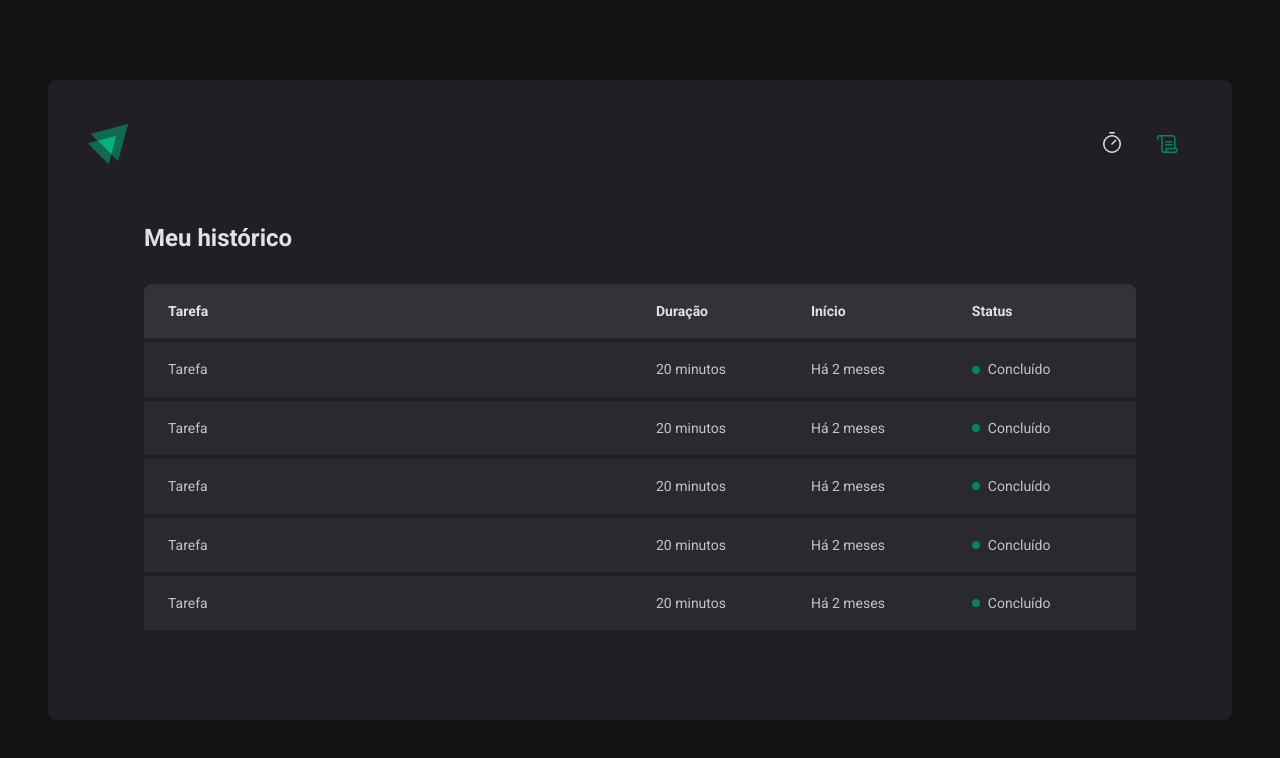
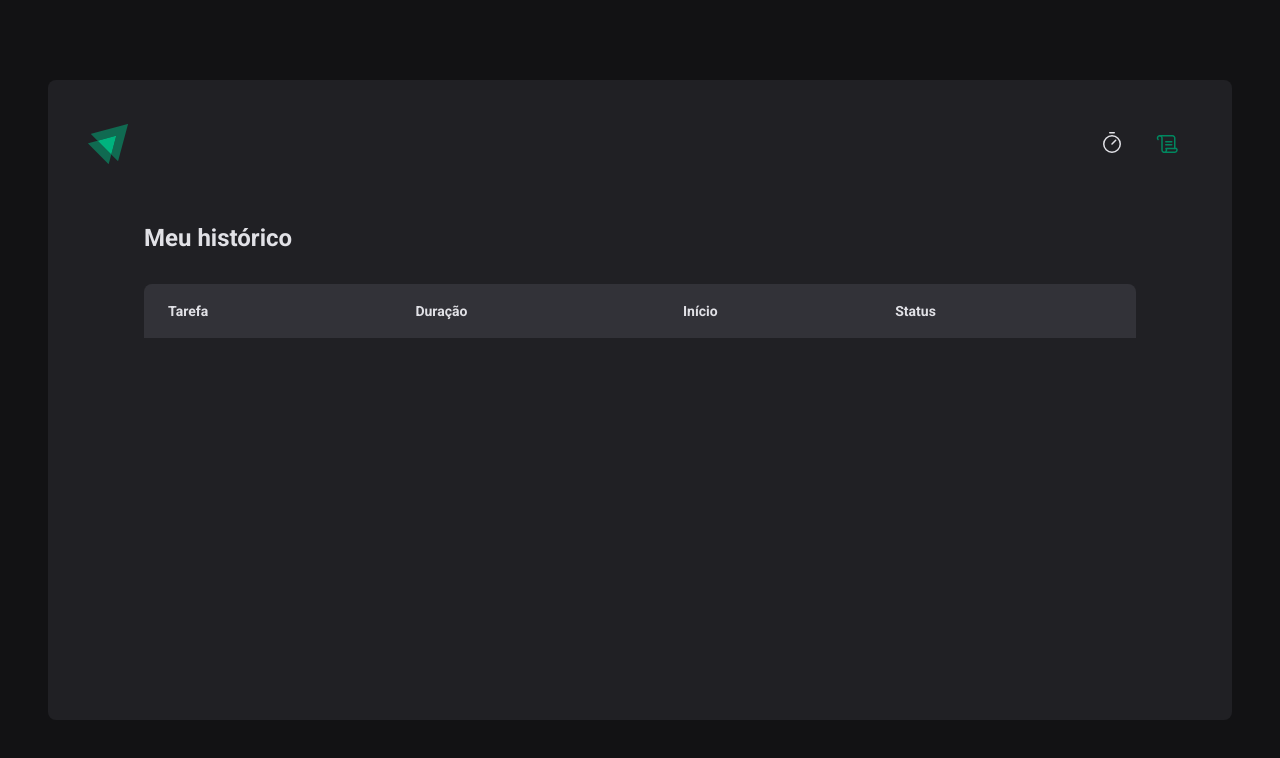
Before and after one commit to PeZunino/02-rocketseat-ignite-react-class-Timer, a React (Vite) app: page /history in a window 1280 px wide. Shown: the top 758 px of the page. Built offline with nearby package versions, Linux system fonts and the light colour scheme.

Commit message:
functional history

```diff
--- a/src/App.tsx
+++ b/src/App.tsx
@@ -3,11 +3,15 @@ import { defaultTheme } from "./styles/themes/default";
 import { GlobalStyle } from "./styles/global";
 import { Router } from "./Router";
 import { BrowserRouter } from "react-router-dom";
+import { TaskContextProvider } from "./context/TasksContext";
+
 export function App() {
   return (
     <ThemeProvider theme={defaultTheme}>
       <BrowserRouter>
-        <Router />
+        <TaskContextProvider>
+          <Router />
+        </TaskContextProvider>
       </BrowserRouter>
       <GlobalStyle />
     </ThemeProvider>
--- /dev/null
+++ b/src/context/TasksContext.tsx
@@ -0,0 +1,101 @@
+import { createContext, ReactNode, useState } from "react";
+
+interface CreateTaskData {
+  description: string;
+  minutesAmount: number;
+}
+interface ITask {
+  id: string;
+  description: string;
+  minuteAmount: number;
+  startDate: Date;
+  interruptedDate?: Date;
+  finishedDate?: Date;
+}
+
+interface TaskContextType {
+  tasks: ITask[];
+  activeTask: ITask | undefined;
+  activeTaskId: string | null;
+  amountSecondsPassed: number;
+  markCurrentTaskAsFinished: () => void;
+  setSecondsPassed: (seconds: number) => void;
+  createNewTask: (data: CreateTaskData) => void;
+  interruptCurrentTask: () => void;
+}
+
+export const TasksContext = createContext({} as TaskContextType);
+
+interface TasksContextProviderProps {
+  children: ReactNode;
+}
+
+export function TaskContextProvider({ children }: TasksContextProviderProps) {
+  const [tasks, setTasks] = useState<ITask[]>([]);
+  const [activeTaskId, setActiveTaskId] = useState<string | null>(null);
+  const [amountSecondsPassed, setAmountSecondsPassed] = useState(0);
+
+  const activeTask = tasks.find((task) => task.id === activeTaskId);
+
+  function setSecondsPassed(seconds: number) {
+    setAmountSecondsPassed(seconds);
+  }
+
+  function markCurrentTaskAsFinished() {
+    setTasks((state) =>
+      state.map((task) => {
+        if (task.id === activeTaskId) {
+          return { ...task, finishedDate: new Date() };
+        } else {
+          return task;
+        }
+      })
+    );
+  }
+
+  function createNewTask(data: CreateTaskData) {
+    const id = String(new Date().getTime());
+    const newTask: ITask = {
+      id,
+      description: data.description,
+      minuteAmount: data.minutesAmount,
+      startDate: new Date(),
+    };
+
+    setTasks((state) => [...state, newTask]);
+
+    setActiveTaskId(id);
+    setAmountSecondsPassed(0);
+    // reset();
+  }
+
+  function interruptCurrentTask() {
+    setTasks((state) =>
+      state.map((task) => {
+        if (task.id === activeTaskId) {
+          return { ...task, interruptedDate: new Date() };
+        } else {
+          return task;
+        }
+      })
+    );
+    setActiveTaskId(null);
+  }
+
+  return (
+    <TasksContext.Provider
+      value={{
+        activeTask,
+        tasks,
+        activeTaskId,
+        markCurrentTaskAsFinished,
+        amountSecondsPassed,
+        setSecondsPassed,
+        createNewTask,
+        interruptCurrentTask,
+      }}
+    >
+      {children}
+    </TasksContext.Provider>
+  );
+}
--- a/src/pages/History/index.tsx
+++ b/src/pages/History/index.tsx
@@ -1,6 +1,10 @@
+import { useContext } from "react";
 import { HistoryContainer, HistoryList, Status } from "./styles";
-
+import { TasksContext } from "../../context/TasksContext";
+import { formatDistanceToNow } from "date-fns";
+import { ptBR } from "date-fns/locale/pt-BR";
 export function History() {
+  const { tasks } = useContext(TasksContext);
   return (
     <HistoryContainer>
       <h1>Meu histórico</h1>
@@ -16,46 +20,31 @@ export function History() {
             </tr>
           </thead>
           <tbody>
-            <tr>
-              <td>Tarefa</td>
-              <td>20 minutos</td>
-              <td>Há 2 meses</td>
-              <td>
-                <Status statusColor="green">Concluído</Status>
-              </td>
-            </tr>
-            <tr>
-              <td>Tarefa</td>
-              <td>20 minutos</td>
-              <td>Há 2 meses</td>
-              <td>
-                <Status statusColor="green">Concluído</Status>
-              </td>
-            </tr>
-            <tr>
-              <td>Tarefa</td>
-              <td>20 minutos</td>
-              <td>Há 2 meses</td>
-              <td>
-                <Status statusColor="green">Concluído</Status>
-              </td>
-            </tr>
-            <tr>
-              <td>Tarefa</td>
-              <td>20 minutos</td>
-              <td>Há 2 meses</td>
-              <td>
-                <Status statusColor="green">Concluído</Status>
-              </td>
-            </tr>
-            <tr>
-              <td>Tarefa</td>
-              <td>20 minutos</td>
-              <td>Há 2 meses</td>
-              <td>
-                <Status statusColor="green">Concluído</Status>
-              </td>
-            </tr>
+            {tasks.map((task) => {
+              return (
+                <tr key={task.id}>
+                  <td>{task.description}</td>
+                  <td>{task.minuteAmount} minutos</td>
+                  <td>
+                    {formatDistanceToNow(task.startDate, {
+                      addSuffix: true,
+                      locale: ptBR,
+                    })}
+                  </td>
+                  <td>
+                    {task.finishedDate && (
+                      <Status statusColor="green">Concluído</Status>
+                    )}
+                    {task.interruptedDate && (
+                      <Status statusColor="red">Interrompido</Status>
+                    )}
+                    {!task.finishedDate && !task.interruptedDate && (
+                      <Status statusColor="yellow">Em andamento</Status>
+                    )}
+                  </td>
+                </tr>
+              );
+            })}
           </tbody>
         </table>
       </HistoryList>
--- a/src/pages/Home/components/Countdown/index.tsx
+++ b/src/pages/Home/components/Countdown/index.tsx
@@ -1,7 +1,7 @@
 import { useContext, useEffect } from "react";
 import { differenceInSeconds } from "date-fns";
-import { TasksContext } from "../..";
 import { CountdownContainer, Separator } from "./styles";
+import { TasksContext } from "../../../../context/TasksContext";
 
 export function Countdown() {
   const {
--- a/src/pages/Home/components/NewTaskForm/index.tsx
+++ b/src/pages/Home/components/NewTaskForm/index.tsx
@@ -1,8 +1,8 @@
 import { FormContainer, MinutesAmountInput, TaskInput } from "./styles";
 
 import { useContext } from "react";
-import { TasksContext } from "../..";
 import { useFormContext } from "react-hook-form";
+import { TasksContext } from "../../../../context/TasksContext";
 
 export function NewTaskForm() {
   const { activeTask } = useContext(TasksContext);
--- a/src/pages/Home/index.tsx
+++ b/src/pages/Home/index.tsx
@@ -8,27 +8,11 @@ import {
   StartCountdownButton,
   StopCountdownButton,
 } from "./styles";
-import { createContext, useState } from "react";
 import { NewTaskForm } from "./components/NewTaskForm";
 import { Countdown } from "./components/Countdown";
+import { useContext } from "react";
+import { TasksContext } from "../../context/TasksContext";
 
-interface ITask {
-  id: string;
-  description: string;
-  minuteAmount: number;
-  startDate: Date;
-  interruptedDate?: Date;
-  finishedDate?: Date;
-}
-
-interface TaskContextType {
-  activeTask: ITask | undefined;
-  activeTaskId: string | null;
-  amountSecondsPassed: number;
-  markCurrentTaskAsFinished: () => void;
-  setSecondsPassed: (seconds: number) => void;
-}
-export const TasksContext = createContext({} as TaskContextType);
 const newTaskFormValidationSchema = zod.object({
   description: zod.string().min(1, "Informe a tarefa"),
   minutesAmount: zod.number().min(1).max(60),
@@ -37,56 +21,8 @@ const newTaskFormValidationSchema = zod.object({
 type NewTaskFormData = zod.infer<typeof newTaskFormValidationSchema>;
 
 export function Home() {
-  const [tasks, setTasks] = useState<ITask[]>([]);
-  const [activeTaskId, setActiveTaskId] = useState<string | null>(null);
-  const [amountSecondsPassed, setAmountSecondsPassed] = useState(0);
-
-  const activeTask = tasks.find((task) => task.id === activeTaskId);
-
-  function setSecondsPassed(seconds: number) {
-    setAmountSecondsPassed(seconds);
-  }
-
-  function markCurrentTaskAsFinished() {
-    setTasks((state) =>
-      state.map((task) => {
-        if (task.id === activeTaskId) {
-          return { ...task, finishedDate: new Date() };
-        } else {
-          return task;
-        }
-      })
-    );
-  }
-
-  function handleCreateNewTask(data: NewTaskFormData) {
-    const id = String(new Date().getTime());
-    const newTask: ITask = {
-      id,
-      description: data.description,
-      minuteAmount: data.minutesAmount,
-      startDate: new Date(),
-    };
-
-    setTasks((state) => [...state, newTask]);
-
-    setActiveTaskId(id);
-    setAmountSecondsPassed(0);
-    reset();
-  }
-
-  function handleInterruptCycle() {
-    setTasks((state) =>
-      state.map((task) => {
-        if (task.id === activeTaskId) {
-          return { ...task, interrruptedDate: new Date() };
-        } else {
-          return task;
-        }
-      })
-    );
-    setActiveTaskId(null);
-  }
+  const { activeTask, createNewTask, interruptCurrentTask } =
+    useContext(TasksContext);
   const newTaskForm = useForm<NewTaskFormData>({
     resolver: zodResolver(newTaskFormValidationSchema),
     defaultValues: {
@@ -95,29 +31,25 @@ export function Home() {
     },
   });
   const { handleSubmit, watch, reset } = newTaskForm;
+
+  function handleCreateNewTask(data: NewTaskFormData) {
+    createNewTask(data);
+    reset();
+  }
+
   const description = watch("description"); //transforma em controlled (recriado toda vez que há mudança)
   const isSubmitDisabled = !description;
   return (
     <HomeContainer>
       <form onSubmit={handleSubmit(handleCreateNewTask)}>
-        <TasksContext.Provider
-          value={{
-            activeTask,
-            activeTaskId,
-            markCurrentTaskAsFinished,
-            amountSecondsPassed,
-            setSecondsPassed,
-          }}
-        >
-          <FormProvider {...newTaskForm}>
-            <NewTaskForm />
-          </FormProvider>
+        <FormProvider {...newTaskForm}>
+          <NewTaskForm />
+        </FormProvider>
 
-          <Countdown />
-        </TasksContext.Provider>
+        <Countdown />
 
         {activeTask ? (
-          <StopCountdownButton onClick={handleInterruptCycle} type="button">
+          <StopCountdownButton onClick={interruptCurrentTask} type="button">
             <HandPalm size={24} />
             Interromper
           </StopCountdownButton>
```
